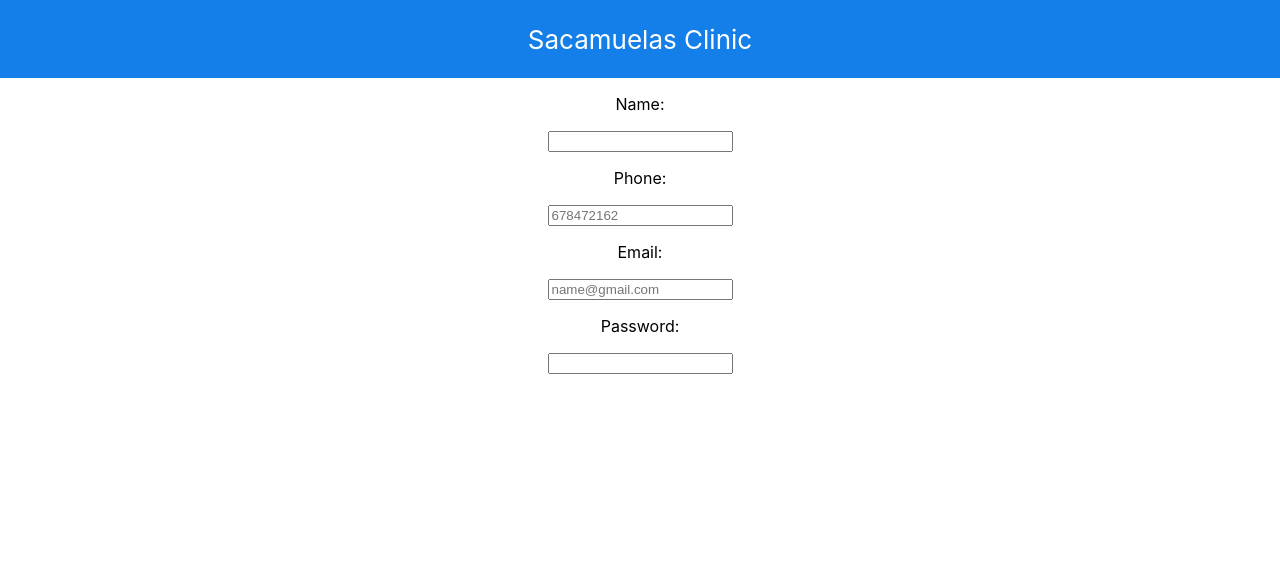
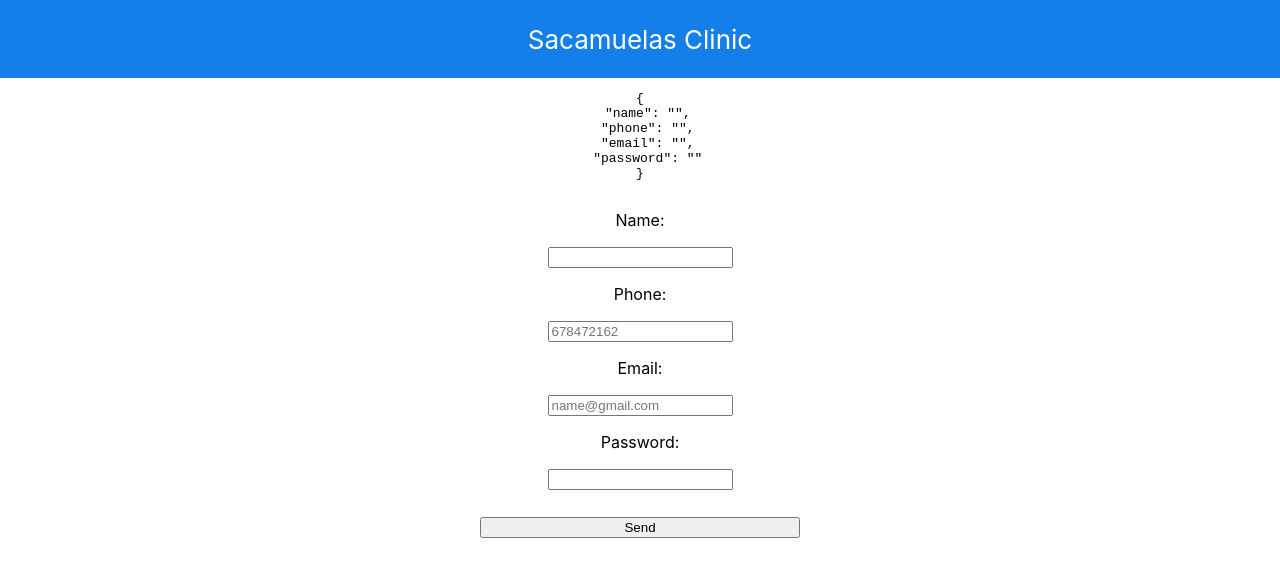
Before and after one commit to DanielC1492/saca-muelas-front, a React (Create React App) app in the folder app/: page /register in a window 1280 px wide. Shown: the top 576 px of the page. Built offline with nearby package versions, Linux system fonts and the light colour scheme.

Commit message:
I have modified login and register files

```diff
--- a/app/src/containers/Login/Login.jsx
+++ b/app/src/containers/Login/Login.jsx
@@ -1,12 +1,12 @@
-import React, { useEffect, useState } from 'react';
+import React, { useState } from 'react';
 import axios from 'axios';
 import './Login.css'
 
 
-const Login = () =>{
+const Login = (props) =>{
 
 
-    const [dataLogin, setDataLogin] = useState({
+    const [user, setUser] = useState({
         email : '',
         password : ''
 
@@ -15,25 +15,25 @@ const Login = () =>{
     const [message, setMessage] = useState('');
 
 
-    useEffect (()=> {
+    // useEffect (()=> {
 
-    },[]);
+    // },[]);
 
-    useEffect(()=> {
+    // useEffect(()=> {
 
-    });
+    // });
 
 
-    const stateHandler = (ev) => {
-        setDataLogin({...dataLogin, [ev.target.name]: ev.target.type === "number" ? +ev.target.value : ev.target.value});
+    const stateHandler = (event) => {
+        setUser({...user, [event.target.name]: event.target.type === "number" ? +event.target.value : event.target.value});
     }
 
     const sendData = async () => {
         console.log('se ha enviado');
 
         const body = {
-            email: dataLogin.email,
-            password: dataLogin.password
+            email: user.email,
+            password: user.password
         };
 
 
@@ -44,7 +44,7 @@ const Login = () =>{
 
     return(
         <div className='viewLogin'>
-            <pre>{JSON.stringify(dataLogin, null,2)}</pre>
+            {/* <pre>{JSON.stringify(user, null,2)}</pre> */}
             <div className='cardLogin'>
 
                 <p>Email :</p>
@@ -52,16 +52,10 @@ const Login = () =>{
                 <p>Password :</p>
                 <input type='password' className='passInput' maxLength='50' placeholder="" name="password" onChange={stateHandler}></input>
                 <button className='loginBtn' onClick={()=> sendData()}>Login!</button>
+                <div>{message}</div>
             </div>
-
-
-
         </div>
-
     )
-
-
-
 }
 
 export default Login;
--- a/app/src/containers/Register/Register.jsx
+++ b/app/src/containers/Register/Register.jsx
@@ -1,5 +1,6 @@
 import React, {useState} from 'react'
 import './Register.css';
+import axios from 'axios';
 
 const Register = (props) => {
 
@@ -16,9 +17,25 @@ const Register = (props) => {
 
     };
 
+    const sendData = async () => {
+        console.log('se ha enviado');
+
+        const body = {
+            name: user.name,
+            email: user.email,
+            password: user.password
+        };
+
+        const data = await axios.post('http://localhost:3000/clients', body);
+        console.log(data);
+    };
+
+
 
     return (
         <div className="viewRegister">
+            <pre>{JSON.stringify(user, null,2)}</pre>
+
             <div className="formCard">
                 <p>Name:</p>
                 <input type="text" maxLength="30" placeholder="" name="name" onChange={stateHandler}/>
@@ -27,8 +44,9 @@ const Register = (props) => {
                 <p>Email:</p>
                 <input type="email" maxLength="50" placeholder="name@gmail.com" name="email" onChange={stateHandler}/>
                 <p>Password:</p>
-                    <input type="password" maxLength="200" placeholder="" name="" onChange={stateHandler} />
+                <input type="password" maxLength="200" placeholder="" name="password" onChange={stateHandler} />
             </div>
+            <button className='loginBtn' onClick={()=> sendData()}>Send</button>
 
         </div>
     )
```
Lines whose indentation alone changed are shown as unchanged.
